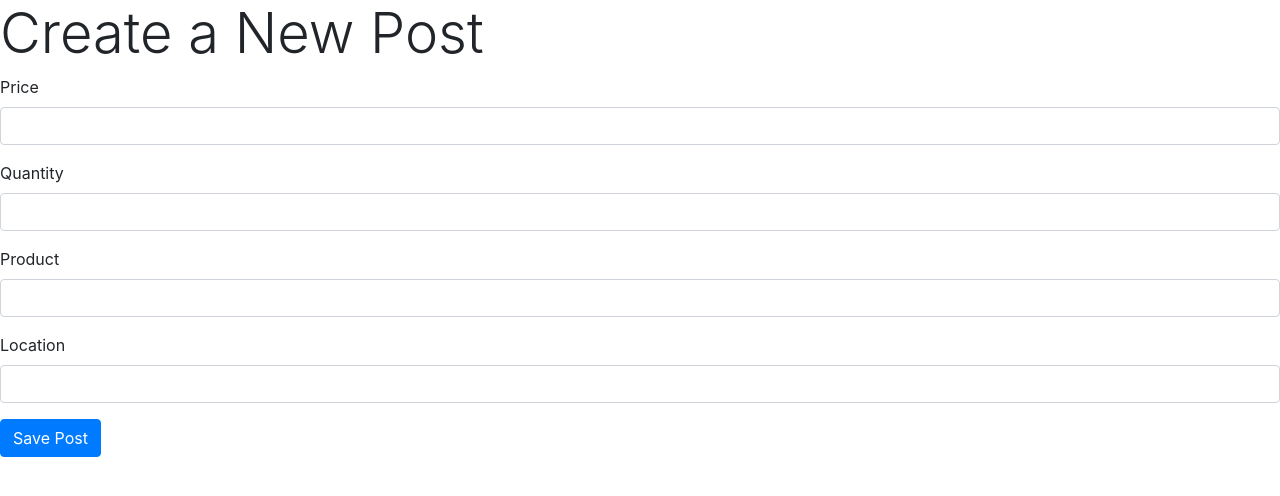
After one commit to rrc4/homegrown, a Flask app: page /post/create in a window 1280 px wide. The commit adds this page. Shown: the top 496 px of the page. Run offline with Flask 2, Linux system fonts and the light colour scheme; some libraries are stand-ins or nearby versions.

Commit message:
post workingish

```diff
--- a/application.py
+++ b/application.py
@@ -5,7 +5,22 @@ from wtforms.validators import Email, Length, DataRequired, NumberRange, InputRe
 
 app = Flask(__name__)
 
+
 import db
+app.config['SECRET_KEY'] = 'Super Secret Unguessable Key'
+
+
+
+
+@app.before_request
+def before_request():
+    db.open_db_connection()
+
+
+@app.teardown_request
+def teardown_request(exception):
+    db.close_db_connection()
+
 
 
 
@@ -14,66 +29,36 @@ def feed():
     return render_template("feed.html")
 
 
+class PostForm(FlaskForm):
+    price = FloatField('Price', validators=[NumberRange(min=1, max=100, message='Price has to be between 1 and 100 dollars')])
+    quantity = IntegerField('Quantity', validators=[NumberRange(min=1, max=1000, message='The Quantity has to be between 1 and 1000')])
+    product = StringField('Product', validators=[Length(min=1, max=40, message='Product has to be min of 1 and max of 40')])
+    loc = StringField('Location', validators=[Length(min=1, max=40, message='Location has to be between 1 and 40')])
 
-
-class postForm(FlaskForm):
-    #Variables for a post are:  price, picture, time, info, quantitiy, name, pickup location
-    price = FloatField('Price (i.e. 6.25', validators=[NumberRange(min=1, max=100, message='Price has to be between 1 and 100 dollars')])
-    quantity = IntegerField('Quantity', validators=[NumberRange(min=1, max=50, message='The Quantity has to be between 1 and 50')])
-    name = StringField('Name', validators=[Length(min=1, max=40, message='Name has to be min of 1 and max of 40')])
-
-
-
-    year = StringField('Year', validators=[Regexp(r'^\d{4}$', message='Year has to be 4 digits'), Length(min=1, max=40, message="Year has to be min of 1 and max of 40")])
-    semester = SelectField('Semester', choices=[('fall', 'Fall'), ('interterm', 'Interterm'), ('spring', 'Spring'), ('spring break', 'Spring Break')])
-    #email = StringField('Email', validators=[Email()])
-    #first_name = StringField('First Name', validators=[Length(min=1, max=40)])
-    #last_name = StringField('Last Name', validators=[Length(min=1, max=40)])
-    #password = PasswordField('New Password', [InputRequired(), EqualTo('confirm', message='Passwords must match')])
-    #confirm = PasswordField('Repeat Password')
-    submit = SubmitField('Save Trip')
+    submit = SubmitField('Save Post')
 
 
 # Create a member
 @app.route('/post/create', methods=['GET', 'POST'])
-def create_trip():
-    post_form = postForm()
+def create_post():
+    post_form = PostForm()
 
     if post_form.validate_on_submit():
-            rowcount = db.create_member(post_form.destination.data,
-                                        post_form.year.data,
-                                        post_form.semester.data)
+            rowcount = db.create_post(post_form.price.data,
+                                      post_form.quantity.data,
+                                      post_form.product.data,
+                                      post_form.loc.data)
 
             if rowcount == 1:
                 flash("Trip added successfully")
-                return redirect(url_for('trip_report'))
+                return redirect(url_for('feed'))
             else:
                 flash("New trip not created")
 
     for error in post_form.errors:
         for field_error in post_form.errors[error]:
             flash(field_error)
-    return render_template('trip_form.html', form=post_form, mode='create')
-
-
-
-
-
-
-
-
-
-
-
-
-
-
-
-
-
-
-
-
+    return render_template('post_form.html', form=post_form, mode='create')
 
 
 if __name__ == '__main__':
--- a/db.py
+++ b/db.py
@@ -2,8 +2,9 @@ from flask import g
 import psycopg2
 import psycopg2.extras
 
+# Database Utilities ########################################
+
 data_source_name = 'host=faraday.cse.taylor.edu dbname=rrc4 user=rrc4 password=decisage'
-
 
 def open_db_connection():
     g.connection = psycopg2.connect(data_source_name)
@@ -15,12 +16,11 @@ def close_db_connection():
     g.connection.close()
 
 
-#def create_member(destination, year, semester):
- #   """Create a new member."""
- #   query = '''
-#INSERT INTO trip (destination, year, semester)
-#VALUES (%(destination)s, %(year)s, %(semester)s)
- #   '''
-  #  g.cursor.execute(query, {'destination': destination, 'year': year, 'semester': semester})
-   # g.connection.commit()
-    #return g.cursor.rowcount
+def create_post(price, quantity, product, loc):
+    query = '''
+        INSERT INTO post (price, quantity, product, loc)
+        VALUES (%(price)s, %(quantity)s, %(product)s, %(loc)s)
+    '''
+    g.cursor.execute(query, {'price': price, 'quantity': quantity, 'product': product, 'loc': loc})
+    g.connection.commit()
+    return g.cursor.rowcount
--- a/db/create-db.sql
+++ b/db/create-db.sql
@@ -13,8 +13,10 @@ COMMENT ON TABLE member IS 'Member';
 CREATE TABLE post
 (
   id SERIAL PRIMARY KEY,
-  product VARCHAR(40) NOT NULL
-
+  price FLOAT NOT NULL,
+  quantity INTEGER NOT NULL,
+  product VARCHAR(40) NOT NULL,
+  loc VARCHAR(40) NOT NULL
 );
 CREATE UNIQUE INDEX trip_id_index ON post (id);
 COMMENT ON TABLE post IS 'Post';
--- a/templates/feed.html
+++ b/templates/feed.html
@@ -5,4 +5,6 @@
 {% block content %}
     <h1 class="display-4">Feed</h1>
     <p>Content</p>
+    <a href="{{ url_for('create_post') }}">Go To Create Post</a>
+
 {% endblock %}
--- /dev/null
+++ b/templates/post_form.html
@@ -0,0 +1,29 @@
+{% extends 'base.html' %}
+
+{% block title %}Add Post{% endblock %}
+
+{% block content %}
+
+    {% if mode == 'create' %}
+        <h2 class="display-4">Create a New Post</h2>
+    {% else %}
+        <h2 class="display-4">Update Post</h2>
+    {% endif %}
+
+    <form method="POST">
+        {{ form.csrf_token }}
+        <div class="form-group">
+            {{ form.price.label }}{{ form.price(class_="form-control") }}
+        </div>
+        <div class="form-group">
+            {{ form.quantity.label }}{{ form.quantity(class_="form-control") }}
+        </div>
+        <div class="form-group">
+            {{ form.product.label }}{{ form.product(class_="form-control") }}
+        </div>
+        <div class="form-group">
+            {{ form.loc.label }}{{ form.loc(class_="form-control") }}
+        </div>
+        {{ form.submit(class_="btn btn-primary") }}
+    </form>
+{% endblock %}
```
